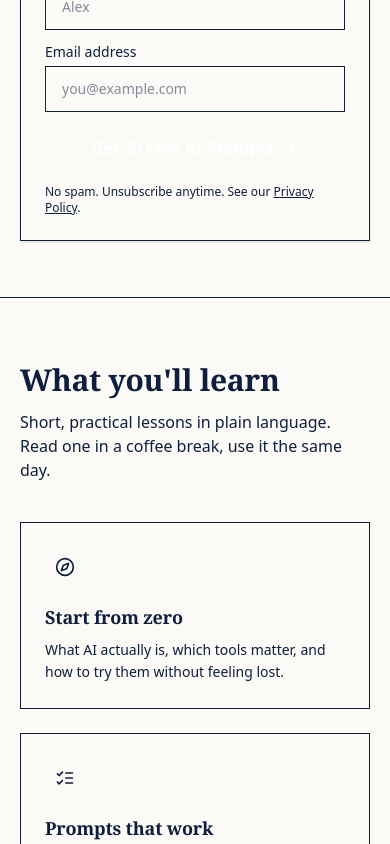
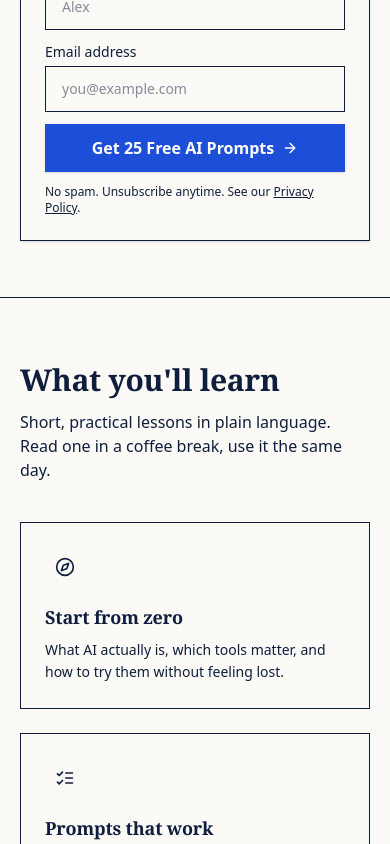
Before and after one commit to DopestT/Let-Me-Teach-You-AI, a Next.js app: page / in a window 390 px wide. Shown: the part 1140-1984 px from the top of the page. Built offline with nearby package versions, Linux system fonts and the light colour scheme; no server answers.

Commit message:
Fix signup CTA contrast on mobile

```diff
--- a/components/signup-form.tsx
+++ b/components/signup-form.tsx
@@ -105,7 +105,7 @@ export function SignupForm({ compact = false }: { compact?: boolean }) {
         <button
           type="submit"
           disabled={status === "loading"}
-          className="inline-flex items-center justify-center gap-2 rounded-[--radius] bg-[--color-brand] px-6 py-3 font-semibold text-white transition-colors hover:bg-[--color-brand-dark] disabled:opacity-60 sm:self-end"
+          className="inline-flex items-center justify-center gap-2 rounded-[--radius] bg-[#1d4ed8] px-6 py-3 font-semibold text-white shadow-sm transition-colors hover:bg-[#1740b3] focus-visible:bg-[#1740b3] disabled:cursor-not-allowed disabled:opacity-60 sm:self-end"
         >
           {status === "loading" ? (
             <>
```
